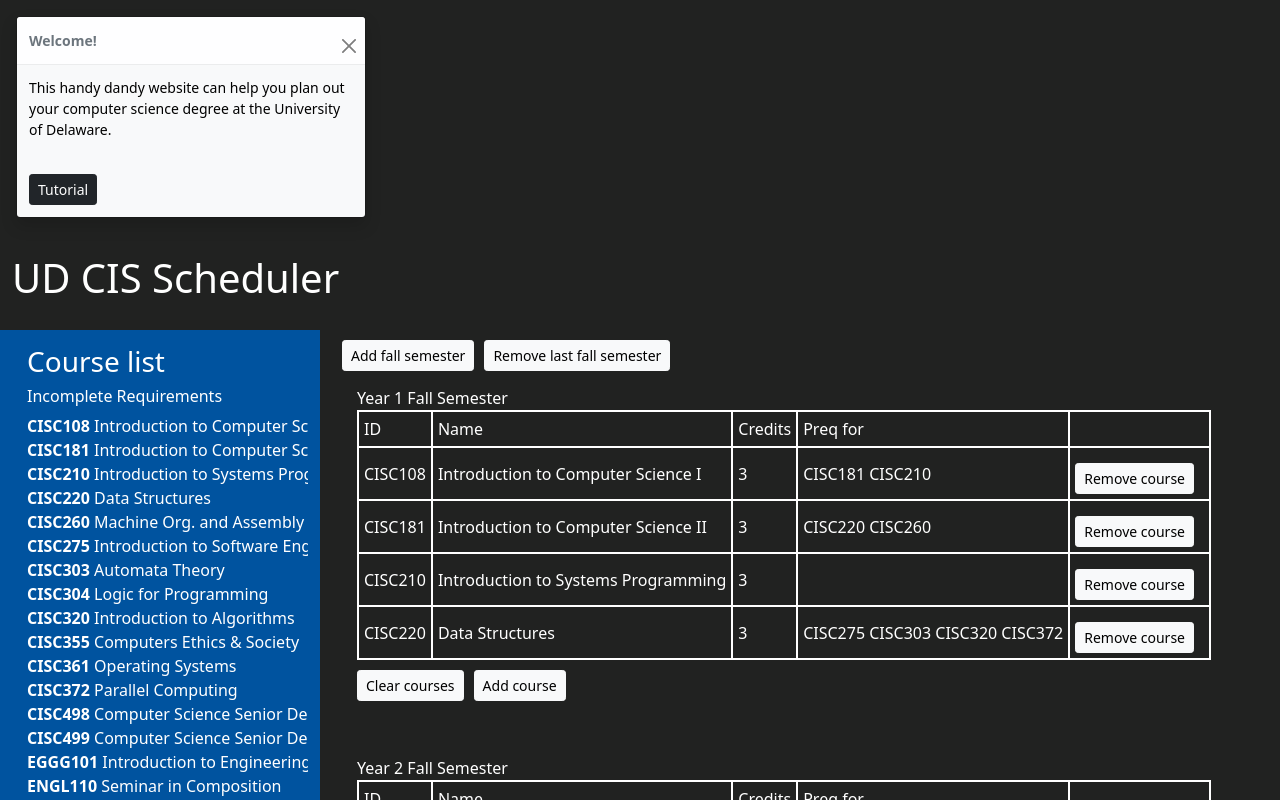
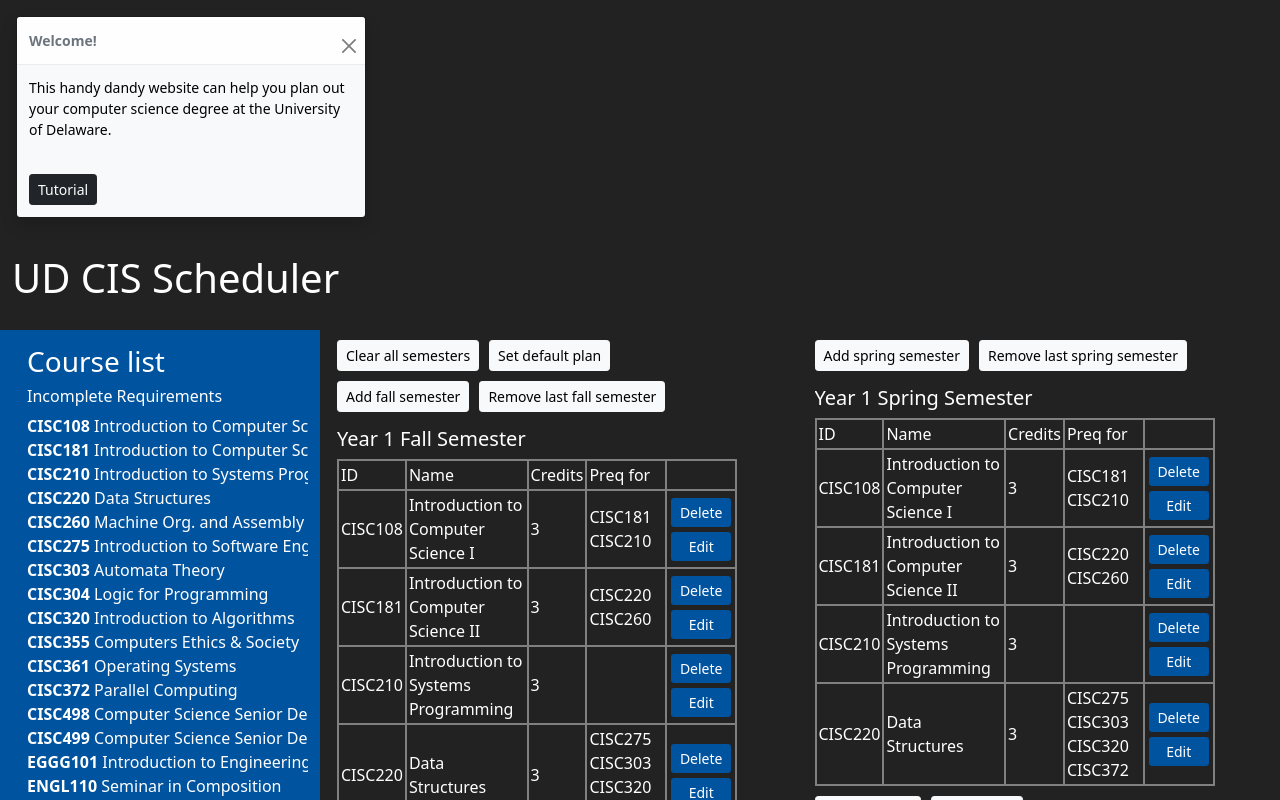
Before and after one commit to mnawar27/ud-cis-scheduler-team-7, a React (Create React App) app: page / in a window 1280 px wide. Shown: the top 800 px of the page. Built offline with nearby package versions, Linux system fonts and the light colour scheme.

Commit message:
format changes

```diff
--- a/src/App.css
+++ b/src/App.css
@@ -19,5 +19,5 @@
 
 .col-3 {
   background-color: #00539F;
-  margin-right: 10px;
+  margin-right: 5px;
 }
--- a/src/App.tsx
+++ b/src/App.tsx
@@ -15,8 +15,8 @@ import "./Components/Semester.css";
 import "./Components/Menu.css";
 function App(): JSX.Element {
     const [currentCourses, setCurrentCourses] = useState([COURSES[0],COURSES[1],COURSES[2],COURSES[3]]as Course[]);
-    const [fallsemesters, setFallSemesters]=useState([1,2,3,4]);
-    const [springsemesters, setSpringSemesters]=useState([1,2,3,4]);
+    const [fallsemesters, setFallSemesters] = useState([1,2,3,4]);
+    const [springsemesters, setSpringSemesters] = useState([1,2,3,4]);
     function addFallSemester(semesters: number[]){
         const i: number = semesters.length;
         setFallSemesters([...semesters,i+1]);
@@ -57,6 +57,12 @@ function App(): JSX.Element {
                         <Menu />
                     </div>
                     <div className="col">
+                        <div className="row">
+                            <div className="col">
+                                <button className="btn btn-light btn-sm" onClick={()=>clearSemester(fallsemesters,springsemesters)}>Clear all semesters</button>
+                                <button className="btn btn-light btn-sm">Set default plan</button>
+                            </div>
+                        </div>
                         <button className="btn btn-light btn-sm" onClick={()=>addFallSemester(fallsemesters)}>Add fall semester</button>
                         <button className="btn btn-light btn-sm" onClick={()=>removeFallSemester(fallsemesters)}>Remove last fall semester</button>
                         {fallsemesters.map((i)=>{
@@ -67,12 +73,6 @@ function App(): JSX.Element {
                                     courses = {currentCourses}
                                     setCurrentCourses={setCurrentCourses}/>);
                         })}
-                        <div className="row">
-                            <div className="col">
-                                <button className="btn btn-light btn-sm" onClick={()=>clearSemester(fallsemesters,springsemesters)}>Clear all semesters</button>
-                                <button className="btn btn-light btn-sm">Set default plan</button>
-                            </div>
-                        </div>
                     </div>
                     <div className="col">
                         <button className="btn btn-light btn-sm" onClick={()=>addSpringSemester(springsemesters)}>Add spring semester</button>
@@ -81,7 +81,7 @@ function App(): JSX.Element {
                             return(
                                 <Semester key = {i}
                                     year = {i}
-                                    season = {"Fall"}
+                                    season = {"Spring"}
                                     courses = {currentCourses}
                                     setCurrentCourses = {setCurrentCourses}/>);
                         })}
--- a/src/Components/Semester.css
+++ b/src/Components/Semester.css
@@ -1,18 +1,36 @@
 .semester{
     overflow-x: scroll;
     color: #ffff;
-    margin-bottom: 25px;
-    padding: 15px;
+    margin-top: 15px;
+    margin-bottom: 15px;
     position: relative;
 }
+table {
+    max-width: 400px;
+}
 table, th, td {
-    padding: 5px;
+    padding: 2px;
     border-width: 2px;
+    border-color: gray;
     border-style: solid;
-    border-color: white;
     color: white;
 }
 Button {
     margin-top: 10px;
     margin-right: 10px;
 }
+#special {
+    background-color: #00539F;
+    color: white;
+    border: none;
+    width: 60px;
+    margin: 0px;
+    margin-bottom: 5px;
+}
+#special2 {
+    background-color: #00539F;
+    color: white;
+    border: none;
+    width: 60px;
+    margin: 0px;
+}
--- a/src/Components/Semester.tsx
+++ b/src/Components/Semester.tsx
@@ -24,14 +24,13 @@ export function Semester(props:{courses:Course[];year:number;season:string;setCu
 
 
     return <div className={"semester"}>
-        Year {props.year}   {props.season} Semester
+        <h5>Year {props.year}   {props.season} Semester</h5>
         <table>
             <tr>
                 <td>ID</td>
                 <td>Name</td>
                 <td>Credits</td>
                 <td>Preq for</td>
-
             </tr>
             {courses.slice().map((Course,i)=> {
                 const prereqs:string[]=[];
@@ -51,7 +50,10 @@ export function Semester(props:{courses:Course[];year:number;season:string;setCu
                             return i+"\n";
                         }
                         )}</td>
-                        <td scope="col"><button className="btn btn-light btn-sm" onClick={()=>removeCourse(Course)}>Remove course</button></td>
+                        <td scope="col" align="center">
+                            <Button id="special" className="btn btn-sm" onClick={()=>removeCourse(Course)}>Delete</Button>
+                            <Button id="special2" className="btn btn-sm">Edit</Button>
+                        </td>
 
                     </tr>
                 );
```
